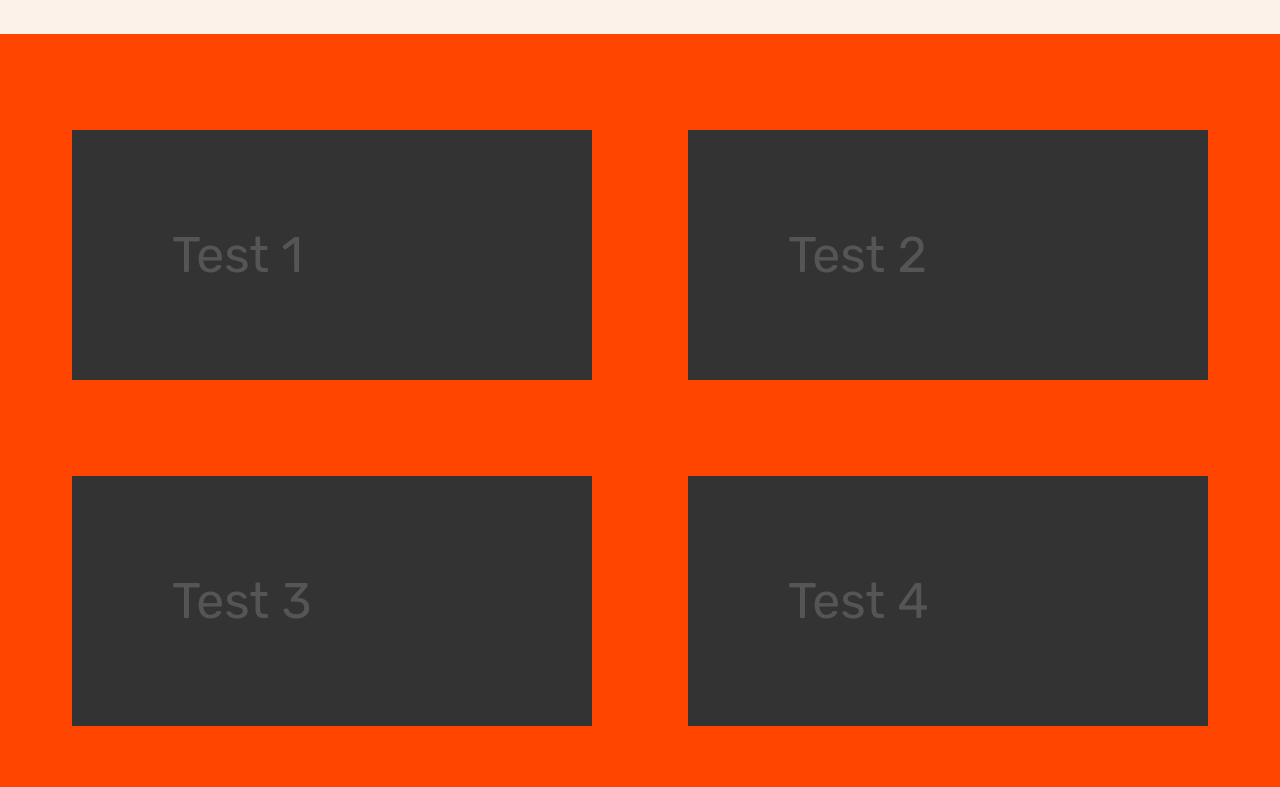
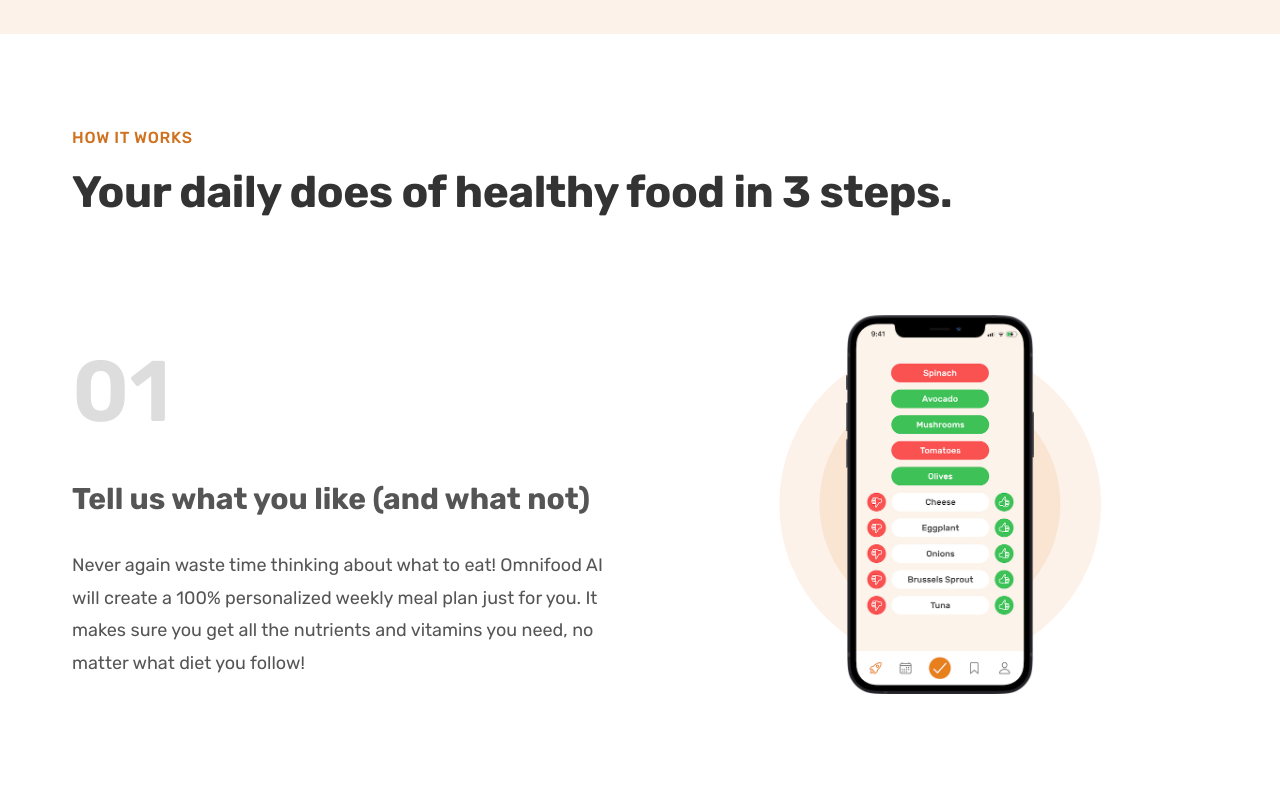
Before and after one commit to samalo/start-up-omnifood, a plain HTML site: page index.html in a window 1280 px wide. Shown: the part 720-1507 px from the top of the page. Drawn offline with Linux system fonts and the light colour scheme.

Commit message:
Adding the How it works section

```diff
--- /dev/null
+++ b/css/general.css
@@ -0,0 +1,108 @@
+/**************************/
+/*** GENERAL REUSABLE COMPONENTS ***/
+/**************************/
+.grid{
+    display: grid;
+    column-gap: 6.4rem;
+    row-gap: 9.6rem;
+}
+
+.grid--2--cols{
+    grid-template-columns: repeat(2, 1fr);
+}
+
+.grid--3--cols{
+    grid-template-columns: repeat(3, 1fr);
+}
+
+.grid--4--cols{
+    grid-template-columns: repeat(4, 1fr);
+}
+
+.grid--center-v{
+
+}
+
+.heading-primary,
+.heading-secondary,
+.tertiary-heading{
+    line-height: 1.05;
+    color: #333;
+    letter-spacing: -0.5px;
+}
+
+.heading-primary{
+    font-size: 5.2rem;
+    font-size: 600;
+    margin-bottom: 3.2rem;
+}
+
+.subheading{
+    display: block;
+    font-size: 1.6rem;
+    font-weight: 500;
+    color: #cf711f;
+    text-transform: uppercase;
+    margin-bottom: 2rem;
+    letter-spacing: 0.75px;
+
+}
+
+.heading-secondary{
+    font-size: 4.4rem;
+    line-height: 1.2;
+    margin-bottom: 9.6rem;
+  }
+
+.heading-tertiary{
+  font-size: 3rem;
+  line-height: 1.2;
+  margin-bottom: 3.2rem;
+}
+
+.btn:link,
+.btn:visited{
+    display: inline-block;
+    font-size: 2rem;
+    text-decoration: none;
+    padding: 1.6rem 3.2rem;
+    border-radius: 0.9rem;
+    transition: all 0.3s ease;
+}
+
+.btn--full:link,
+.btn--full:visited{
+    background-color: #e67e22;
+    color: #fff;
+}
+
+.btn--full:hover,
+.btn--full:active{
+    background-color: #cf711f;
+}
+
+.btn--outline:link,
+.btn--outline:visited{
+    background-color: #fff;
+    color: #555;
+}
+
+.btn--outline:hover,
+.btn--outline:active{
+    background-color: #fdf2e9;
+    /* border: 3px solid #fff; */
+    /* Trick */
+    box-shadow: inset 0 0 0 3px #fff;
+
+}
+
+.margin-right-sm{
+    margin-right: 1.6rem !important;
+}
+
+
+.container{
+    max-width: 120rem;
+    margin: 0 auto;
+    padding: 0 3.2rem;
+}
--- a/css/styles.css
+++ b/css/styles.css
@@ -16,57 +16,6 @@ body{
     line-height: 1;
     font-weight: 400;
     color: #555;
-}
-/**************************/
-/*** GENERAL REUSABLE COMPONENTS ***/
-/**************************/
-.heading-primary{
-    font-size: 5.2rem;
-    font-size: 600;
-    line-height: 1.05;
-    color: #333;
-    letter-spacing: -0.5px;
-    margin-bottom: 3.2rem;
-}
-
-.btn:link,
-.btn:visited{
-    display: inline-block;
-    font-size: 2rem;
-    text-decoration: none;
-    padding: 1.6rem 3.2rem;
-    border-radius: 0.9rem;
-    transition: all 0.3s ease;
-}
-
-.btn--full:link,
-.btn--full:visited{
-    background-color: #e67e22;
-    color: #fff;
-}
-
-.btn--full:hover,
-.btn--full:active{
-    background-color: #cf711f;
-}
-
-.btn--outline:link,
-.btn--outline:visited{
-    background-color: #fff;
-    color: #555;
-}
-
-.btn--outline:hover,
-.btn--outline:active{
-    background-color: #fdf2e9;
-    /* border: 3px solid #fff; */
-    /* Trick */
-    box-shadow: inset 0 0 0 3px #fff;
-
-}
-
-.margin-right-sm{
-    margin-right: 1.6rem !important;
 }
 
 /**************************/
@@ -193,39 +142,62 @@ line-height: 1.5;
 }
 
 /**************************/
-/*** SECTION HOW ***/
+/*** SECTION HOW IT WORKS***/
 /**************************/
 
 
 .section-how{
     padding: 9.6rem 0;
-    background-color: orangered;
 }
 
-.container{
-    max-width: 120rem;
-    margin: 0 auto;
-    padding: 0 3.2rem;
-}
-.grid{
-    display: grid;
-    gap: 9.6rem;
+.step-description{
+  font-size: 1.8rem;
+  line-height: 1.8;
 }
 
-.grid--2--cols{
-    grid-template-columns: repeat(2, 1fr);
+.step-number{
+    font-size: 8.6rem;
+    font-weight: 600;
+    color: #ddd;
+    margin-bottom: 1.2rem;
+    line-height: 1.8;
 }
 
-.grid--3--cols{
-    grid-template-columns: repeat(3, 1fr);
+.step-img{
+    width: 35%;
 }
 
-.grid--4--cols{
-    grid-template-columns: repeat(4, 1fr);
+.step-img-box{
+    position: relative;
+    display: flex;
+    align-items: center;
+    justify-content: center;
 }
 
-.section-how div div{
-    padding: 100px;
-    font-size: 50px;
-    background-color: #333;
+.step-img-box::before,
+.step-img-box::after{
+    display: block;
+    content: "";
+     position: absolute;
+     top: 50%;
+     left: 50%;
+     transform: translate(-50%, -50%);
+     border-radius: 50%;
 }
+.step-img-box::before{
+    width: 60%;
+    /* height: 60%; */
+    padding-bottom: 60%;
+    background-color: #fdf2e9;
+    z-index: -2;
+}
+
+.step-img-box::after{
+    display: block;
+    content: "";
+     width: 45%;
+     /* height: 60%; */
+     padding-bottom: 45%;
+     background-color: #fae5d3;
+     z-index: -1;
+}
--- a/index.html
+++ b/index.html
@@ -7,6 +7,7 @@
 <link rel="preconnect" href="https://fonts.gstatic.com" crossorigin>
 <link href="https://fonts.googleapis.com/css2?family=Poppins:ital,wght@0,100;0,300;0,400;0,500;0,600;0,800;1,100;1,200;1,300;1,400;1,500;1,600;1,700&family=Rubik:ital,wght@0,300;0,400;0,500;0,600;0,700;0,800;1,300;1,400;1,500;1,600;1,700;1,800&display=swap" rel="stylesheet">
     <link rel="stylesheet" href="css/styles.css">
+    <link rel="stylesheet" href="css/general.css">
     <title>Omninifood</title>
 
 </head>
@@ -53,17 +54,58 @@
     </section>
 
     <section class="section-how">
-        <div class="container grid grid--2--cols">
-       <div>Test 1</div>
-       <div>Test 2</div>
-       <div>Test 3</div>
-       <div>Test 4</div>
-       <div>Test 5</div>
-       <div>Test 6</div>
-    </div>
+        <div class="container">
+            <span class="subheading">How it works</span>
+          <h2 class="heading-secondary">
+             Your daily does of healthy food in 3 steps.
+          </h2>
+        </div>
+
+        <div class="container grid grid--2--cols grid--center-v">
+            <div class="step-text-box">
+               <p class="step-number">01</p>
+               <h3 class="heading-tertiary">
+                Tell us what you like (and what not)
+               </h3>
+               <p class="step-description">
+                Never again waste time thinking about what to eat! Omnifood
+                AI will create a 100% personalized weekly meal plan just for you.
+                 It makes sure you get all the nutrients and vitamins you need,
+                  no matter what diet you follow!
+                </p>
+            </div>
+            <div class="step-img-box">
+                <img src="img/app/app-screen-1.png" class="step-img" alt="Iphone app preferences selection screen" >
+            </div>
+            <div class="step-img-box">
+                <img src="img/app/app-screen-2.png" class="step-img" alt="Iphone app preferences selection screen" >
+            </div>
+
+            <div class="step-text-box">
+                <p class="step-number">02</p>
+                <h3 class="heading-tertiary">
+                    The meal approving plan
+                </h3>
+                <p class="step-description">
+                    Once per week, approve the meal plan generated for you by Omnifood AI.
+                    You can change ingredients, swap entire meals, or even add your own recipes
+                 </p>
+             </div>
+             <div class="step-text-box">
+                <p class="step-number">03</p>
+                <h3 class="heading-tertiary">
+                    Receive meals at convenient time
+                </h3>
+                <p class="step-description">
+                    Best chefs in town will cook your selected meal every day, and we will deliver it to your door whenever works best for you.
+                    You can change delivery schedule and address daily!
+                 </p>
+             </div>
+             <div class="step-img-box">
+                <img src="img/app/app-screen-3.png" class="step-img" alt="Iphone app delivery screen." >
+            </div>
+        </div>
     </section>
-
-
 </main>
 </body>
 </html>
```
